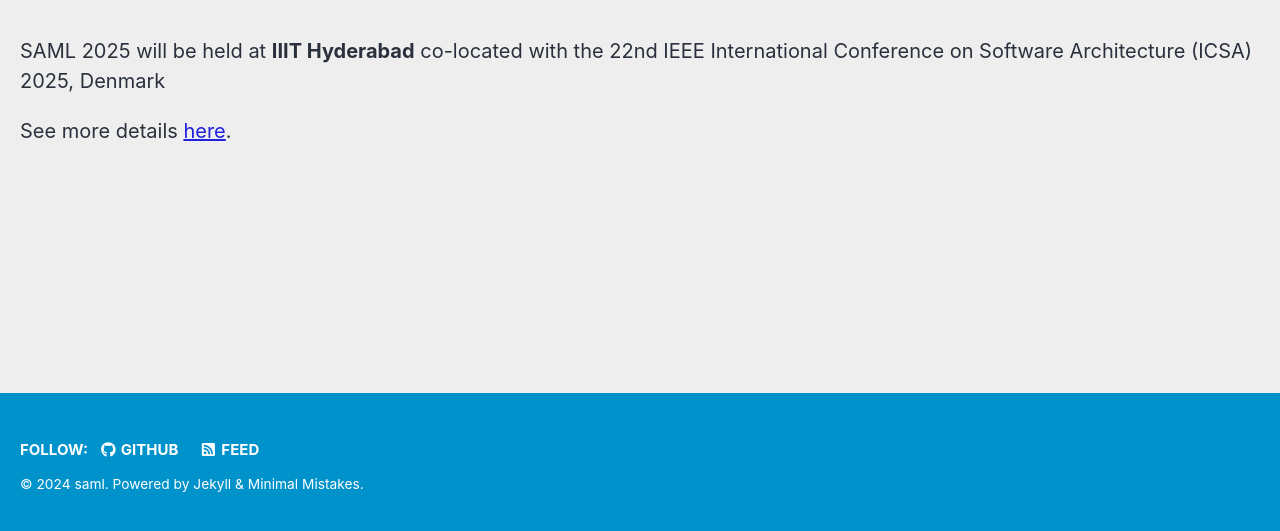
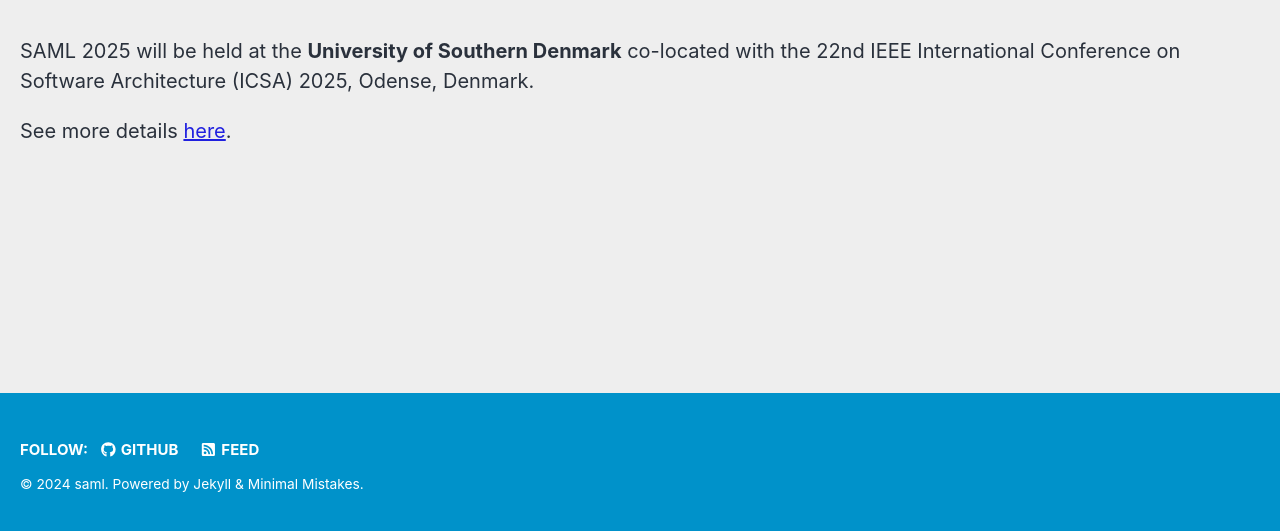
Before and after one commit to sa-ml/saml2025, a Jekyll site: the page built from _pages/venue.md, in a window 1280 px wide, cut to the strip 365-896 px from the top of the page. Built offline with Jekyll 4.4.1, drawn with Linux system fonts in a browser that asks for light colours; cached includes are drawn as plain includes; nearby versions of some CDN libraries.

Commit message:
inital version of SAML 2025 website

```diff
--- a/_pages/venue.md
+++ b/_pages/venue.md
@@ -10,10 +10,10 @@
   overlay_filter: 0.4
   actions:
     - label: "Know more"
-      url: "https://sa-ml.github.io/saml2024/"
+      url: "https://sa-ml.github.io/saml2025/"
   # caption: 'Photo from <a href="https://drive.google.com/drive/u/0/folders/10XXSEjTNDmrwU0tqL58la1n3YlE-g4V8">EMNLP 2023 Website Image.png</a> '
 ---
 
-SAML 2025 will be held at **IIIT Hyderabad** co-located with the 22nd IEEE International Conference on Software Architecture (ICSA) 2025, Denmark
+SAML 2025 will be held at the **University of Southern Denmark** co-located with the 22nd IEEE International Conference on Software Architecture (ICSA) 2025, Odense, Denmark.
 
-See more details [here](https://conf.researchr.org/venue/icsa-2025/).
+See more details [here](https://conf.researchr.org/venue/icsa-2025/icsa-2025-venue).
```
Also changed, not shown: _pages/home.md (+1 -1 lines).
